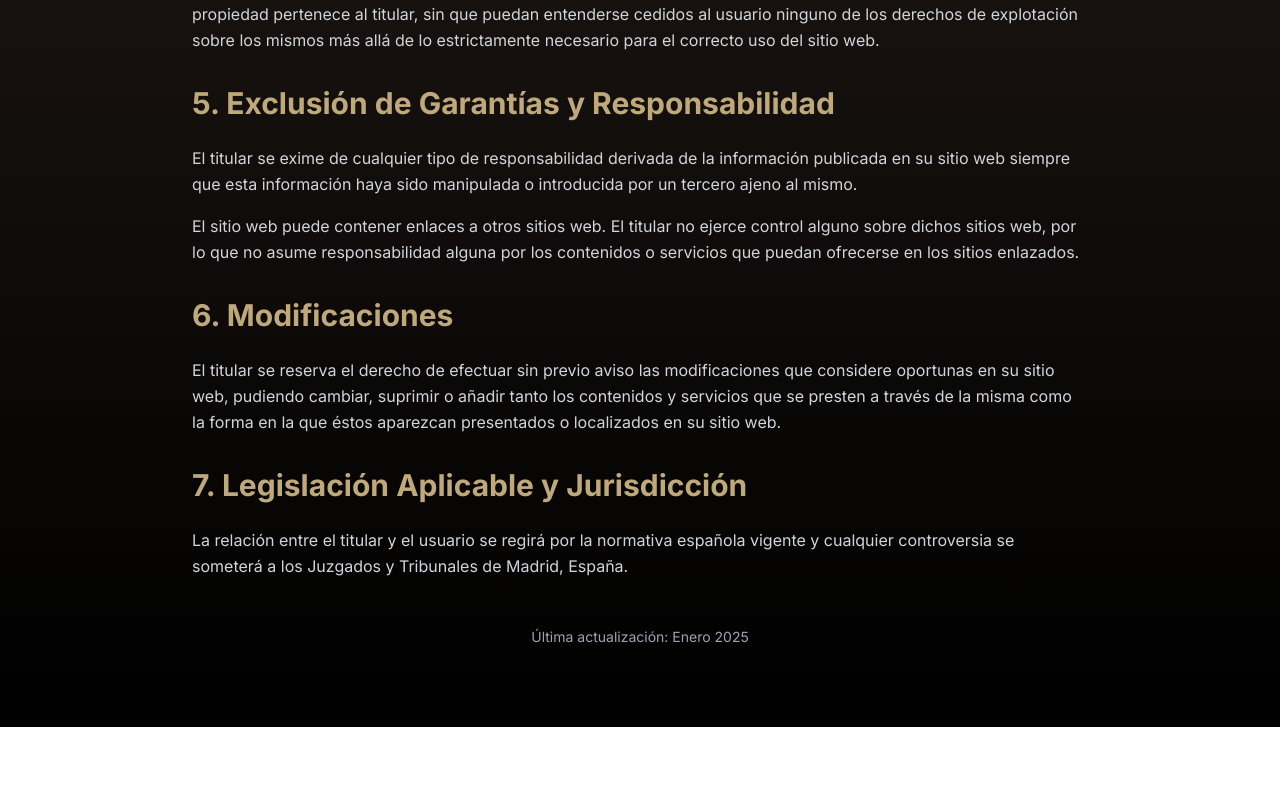
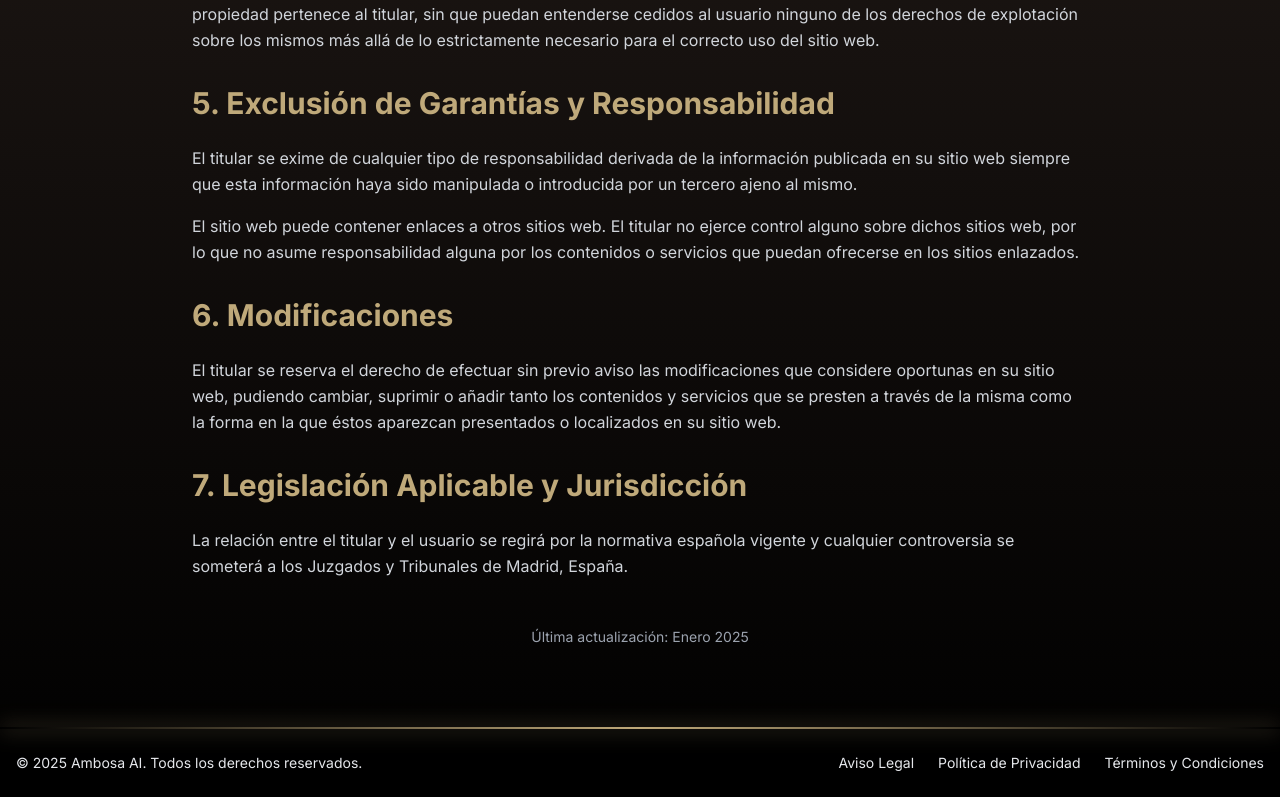
Before and after one commit to lucasespinosaai-lang/testambosaaiv0repository, a Next.js app: page /aviso-legal in a window 1280 px wide. Shown: the part 1193-1990 px from the top of the page. Before the commit the page ends 1920 px from the top, so only its background shows below. Built offline with nearby package versions, Linux system fonts and the light colour scheme.

Commit message:
Update page.tsx

```diff
--- a/app/aviso-legal/page.tsx
+++ b/app/aviso-legal/page.tsx
@@ -135,6 +135,34 @@ export default function AvisoLegalPage() {
           </div>
         </motion.div>
       </div>
+      <footer className="bg-black">
+        {/* Línea gradient antes del texto legal */}
+        <div className="h-[2px] w-full bg-gradient-to-r from-transparent via-[#BFA97A] to-transparent shadow-[0_0_20px_#BFA97A]" />
+
+        {/* Sección inferior con texto legal */}
+        <div className="container mx-auto px-4 pt-6 pb-6">
+          <div
+            className="flex flex-col items-center text-center gap-2
+                            md:flex-row md:justify-between md:items-center md:text-left text-sm text-gray-200"
+          >
+            <p>© 2025 Ambosa AI. Todos los derechos reservados.</p>
+            <nav
+              className="flex flex-col items-center gap-2
+                              md:flex-row md:items-center md:gap-6"
+            >
+              <Link href="/aviso-legal" className="hover:text-[#BFA97A] transition-colors">
+                Aviso Legal
+              </Link>
+              <Link href="/privacidad" className="hover:text-[#BFA97A] transition-colors">
+                Política de Privacidad
+              </Link>
+              <Link href="/terminos" className="hover:text-[#BFA97A] transition-colors">
+                Términos y Condiciones
+              </Link>
+            </nav>
+          </div>
+        </div>
+      </footer>
     </div>
   )
 }
```
